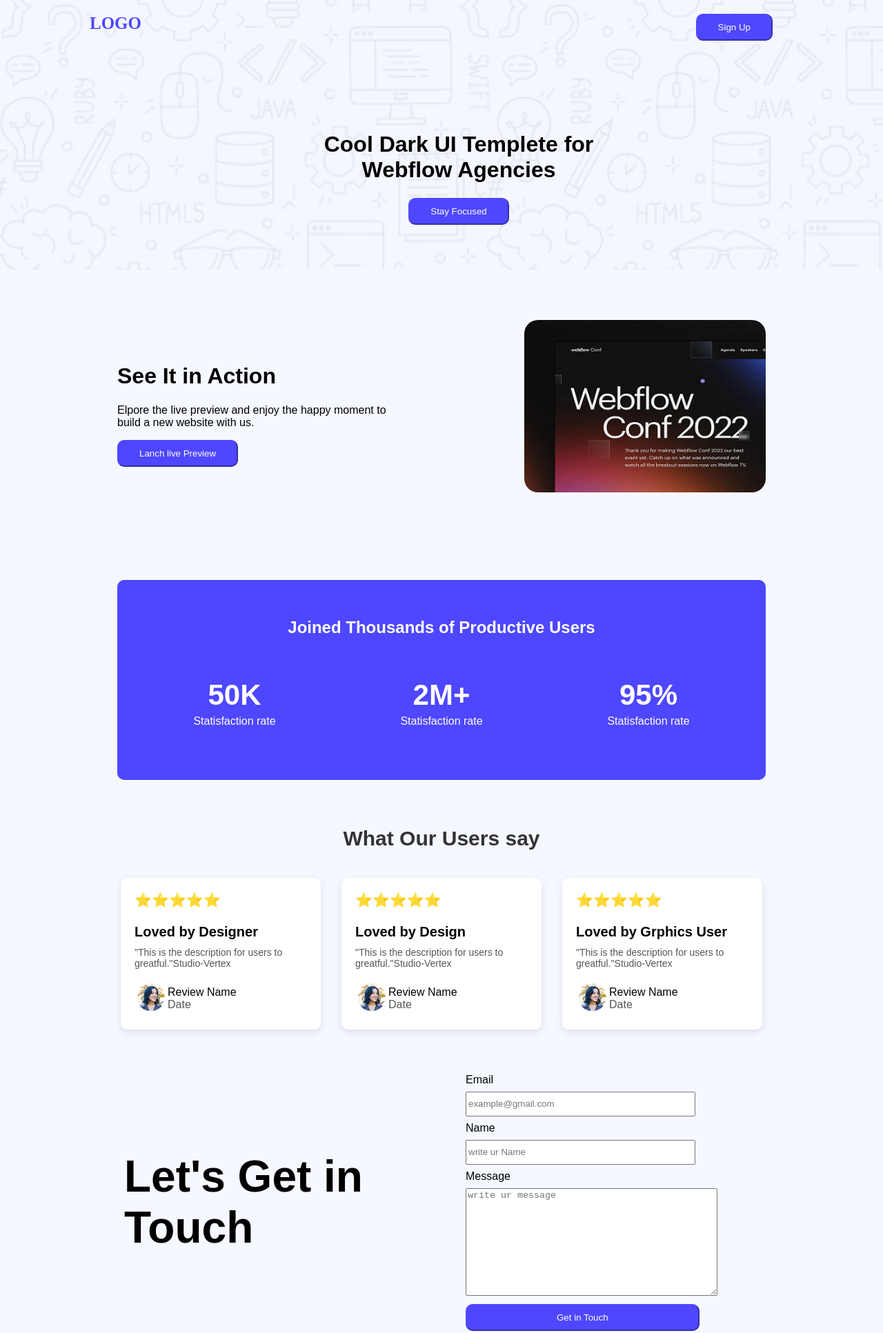
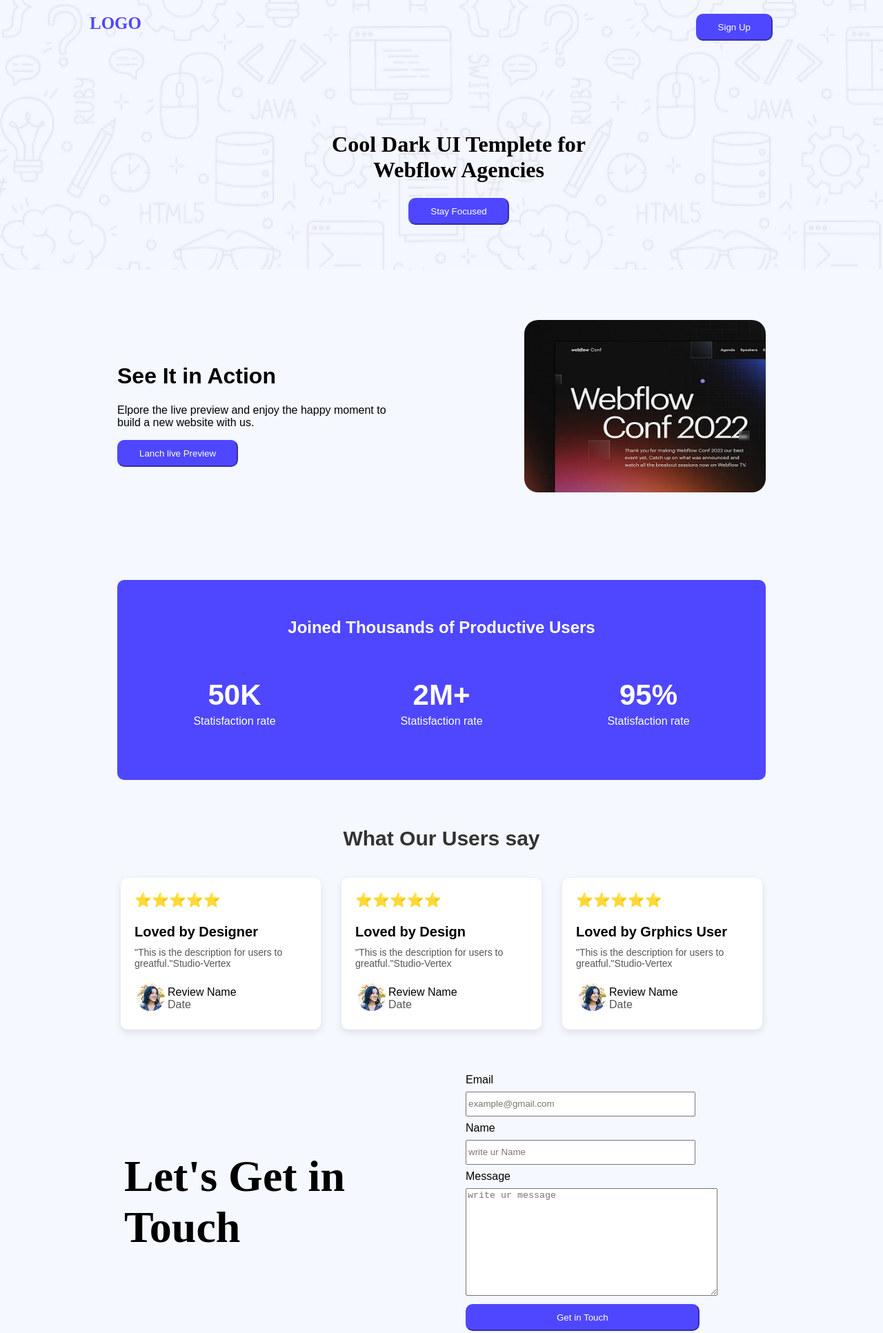
Before and after one commit to tasfia-alam/Program-hero1, a plain HTML site: page B12A01-landing-launchpad/index.html in a window 1280 px wide. Shown: the top 1933 px of the page at 69% size. Drawn offline with Linux system fonts and the light colour scheme.

Commit message:
font family change

```diff
--- a/B12A01-landing-launchpad/index.html
+++ b/B12A01-landing-launchpad/index.html
@@ -19,7 +19,7 @@
             </div>
         </div>
         <div class="nav-title">
-         <h1>Cool Dark UI Templete for <Br>Webflow Agencies</h1>
+         <h1 style="font-family: serif;">Cool Dark UI Templete for <Br>Webflow Agencies</h1>
             <button class="btn-1">Stay Focused</button>
 
         </div>
@@ -119,7 +119,7 @@
   <!--Form-->
     <div>
             <div class="form">
-                <div class="form-left">
+                <div class="form-left" style="font-family: serif;">
                     <h1>Let's Get in<br>Touch</h1>
 
 
```
